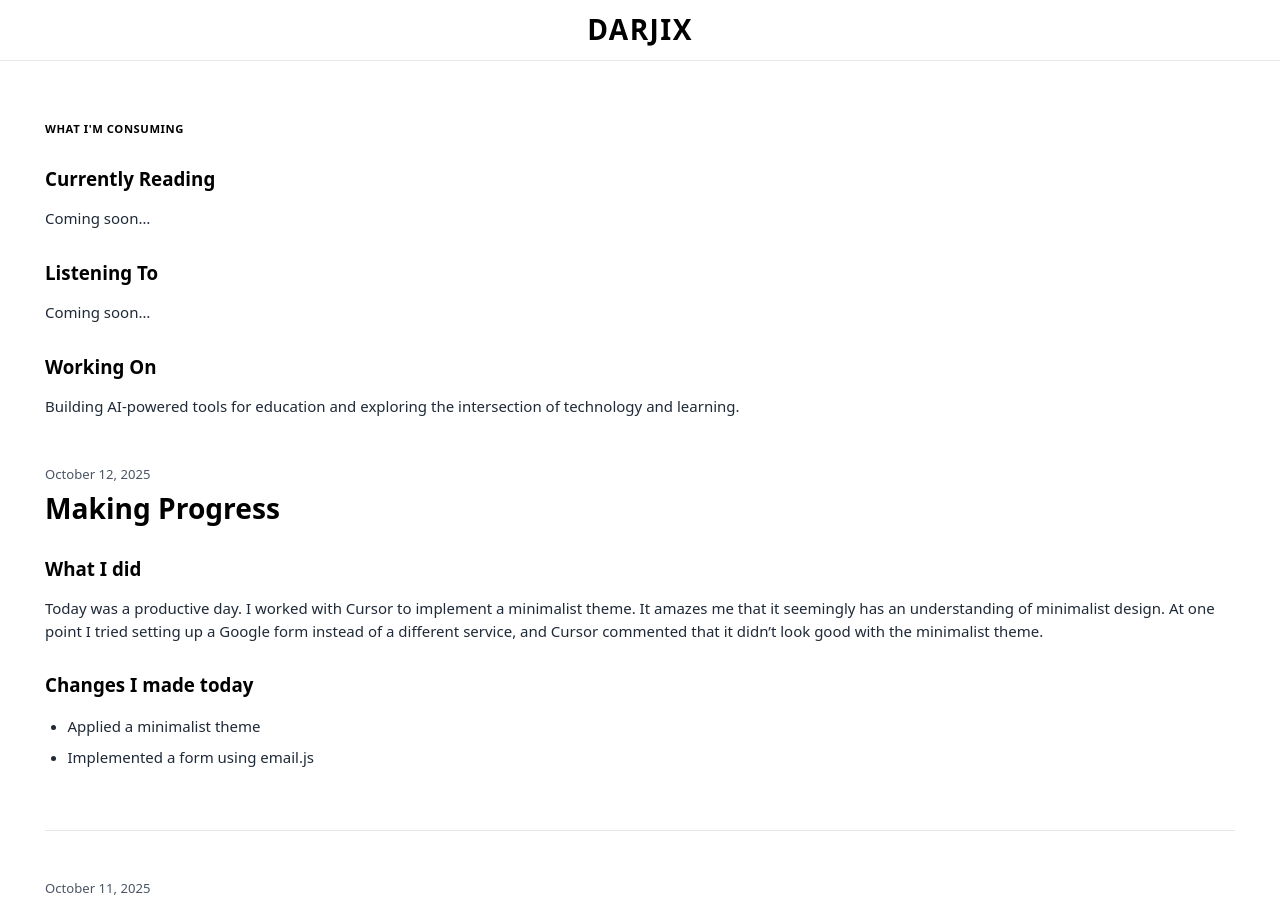
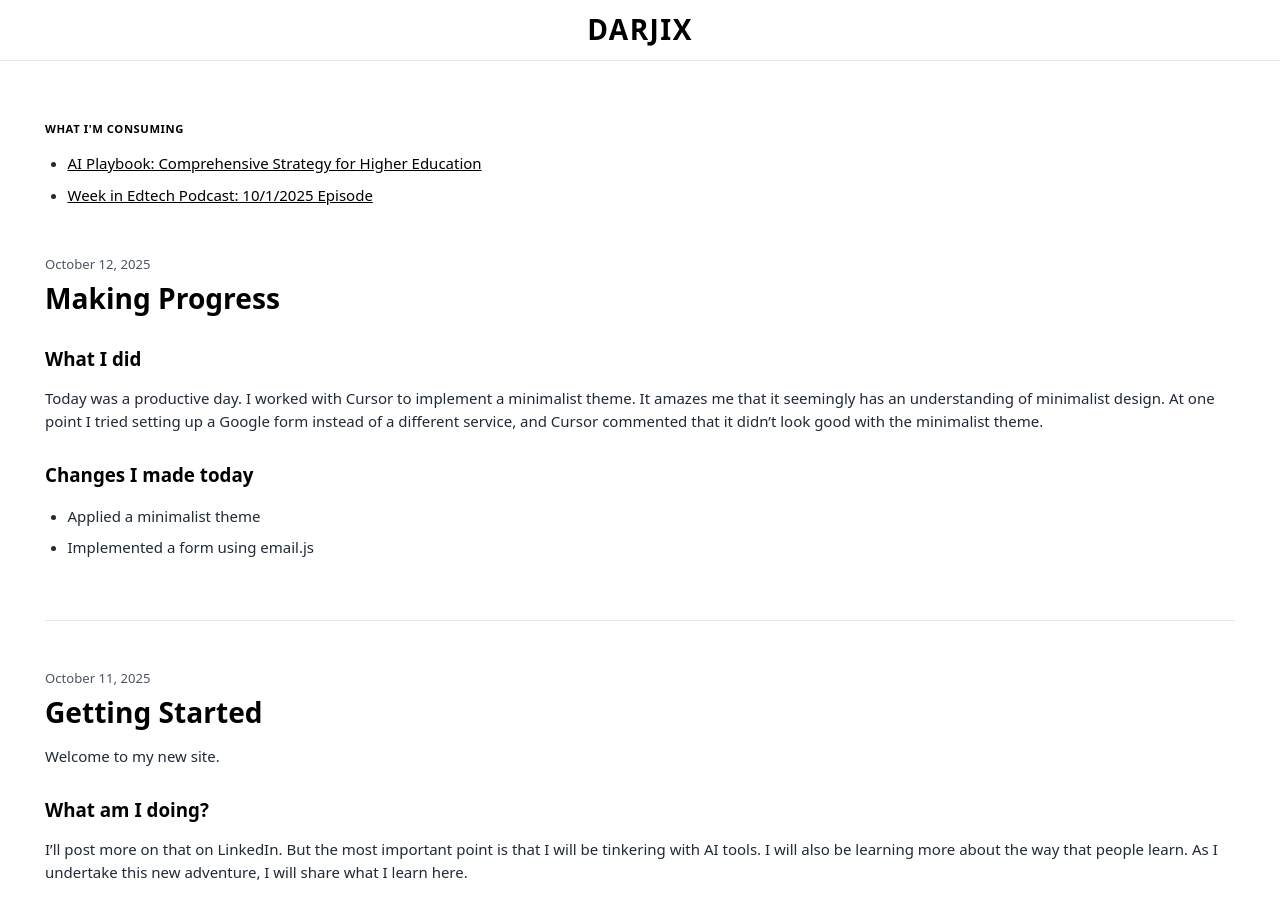
Before and after one commit to saldarji/darjix, a Jekyll site: the page built from index.html, in a window 1280 px wide and 900 px high. Built offline with Jekyll 4.4.1, drawn with Linux system fonts in a browser that asks for light colours.

Commit message:
Restore original featured content links

```diff
--- a/_includes/featured-content.md
+++ b/_includes/featured-content.md
@@ -1,11 +1,2 @@
-## Currently Reading
-
-Coming soon...
-
-## Listening To
-
-Coming soon...
-
-## Working On
-
-Building AI-powered tools for education and exploring the intersection of technology and learning.
+- [AI Playbook: Comprehensive Strategy for Higher Education](https://edtechmagazine.com/higher/article/2025/10/ai-playbook-comprehensive-strategy-higher-education-perfcon)
+- [Week in Edtech Podcast: 10/1/2025 Episode](https://podcasts.apple.com/us/podcast/week-in-edtech-10-1-25-openais-sora-2-transforms-learning/id1592196859?i=1000731163899)
```
